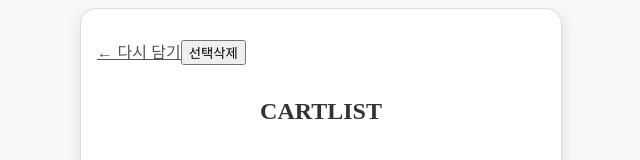
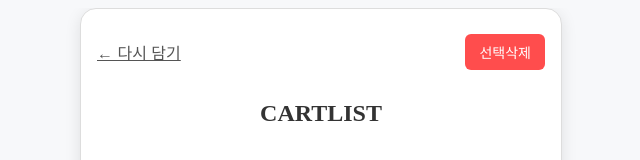
Before and after one commit to KGUCapstone/frontend, a React (Create React App) app: page /cart in a window 1280 px wide. Shown: the top 160 px of the page, without its empty margins (319-959 px from the left). Built offline with nearby package versions, Linux system fonts and the light colour scheme; no server answers.

Commit message:
Fix/상품 id를 null값으로 받아오는 문제 수정

```diff
--- a/src/pages/CartList.js
+++ b/src/pages/CartList.js
@@ -65,22 +65,15 @@ const CartList = () => {
       return;
     }
 
-    try {
-      const payload = selectedItems.map((item) => ({
-        cartId: item.cartId || item.id, // 서버에서 기대하는 필드 이름 확인 필요
-      }));
-
-      await api.post("/cart/removeItem", payload);
+     try {
+      await api.post("/cart/removeItem", selectedItems);
       alert("선택한 상품이 삭제되었습니다.");
 
       // 삭제 후 목록 다시 불러오기
       const res = await api.post("/cart/show");
       setCartItems(res.data);
 
-      // 체크박스 상태 초기화
-      const initCheck = {};
-      res.data.forEach((item) => (initCheck[item.id] = false));
-      setCheckedItems(initCheck);
+
     } catch (err) {
       console.error("삭제 실패:", err.response?.data || err.message);
       alert("삭제 중 오류가 발생했습니다.");
--- a/src/style/CartList.css
+++ b/src/style/CartList.css
@@ -42,6 +42,9 @@ body {
 }
 
 .back-button-container {
+  display: flex;
+  justify-content: space-between; /* 좌우 정렬 */
+  align-items: center;
   margin-top: 25px;
   margin-bottom: 10px;
   padding: 0 16px;
@@ -55,6 +58,21 @@ body {
   cursor: pointer;
   padding: 5px 0;
   text-decoration: underline;
+}
+
+.delete-button {
+  background-color: #ff4d4d;
+  color: white;
+  border: none;
+  border-radius: 6px;
+  padding: 8px 14px;
+  font-size: 14px;
+  cursor: pointer;
+  transition: background-color 0.3s ease;
+}
+
+.delete-button:hover {
+  background-color: #e60000;
 }
 
 .back-button:hover {
```
